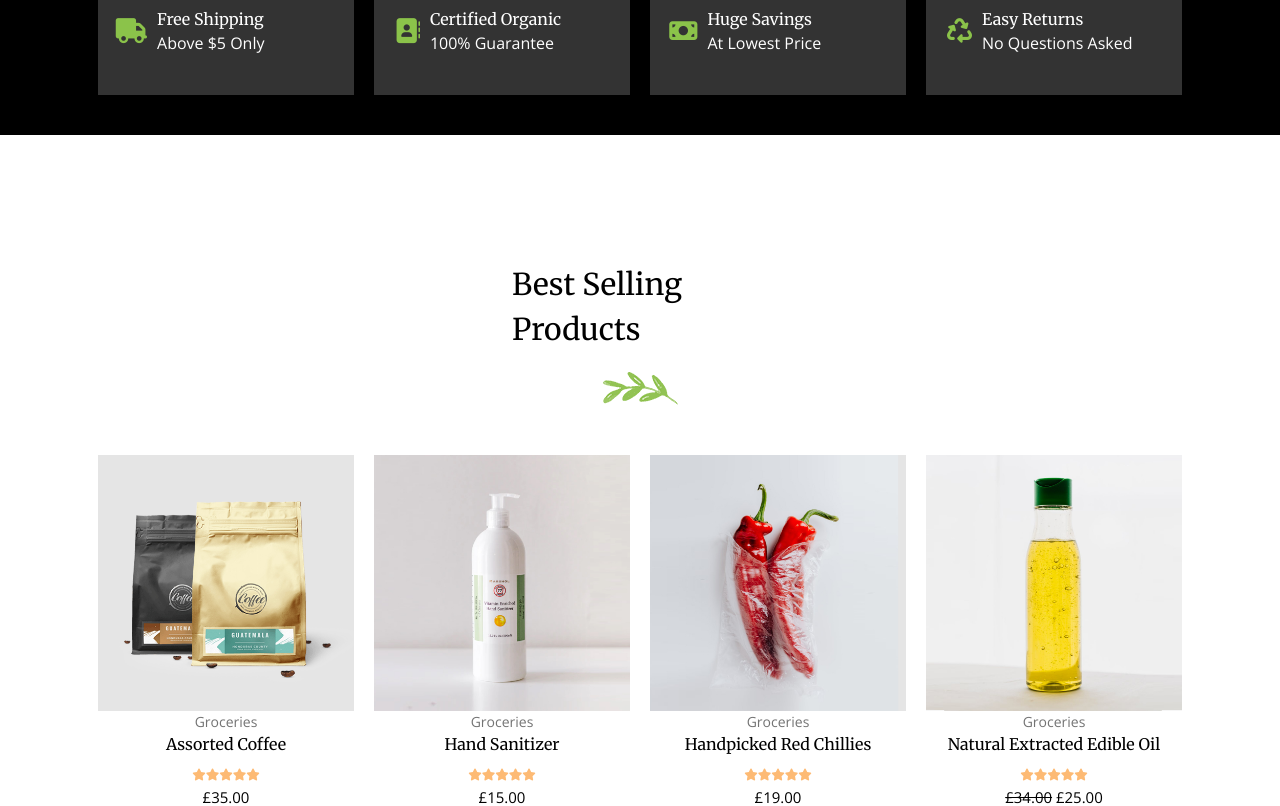
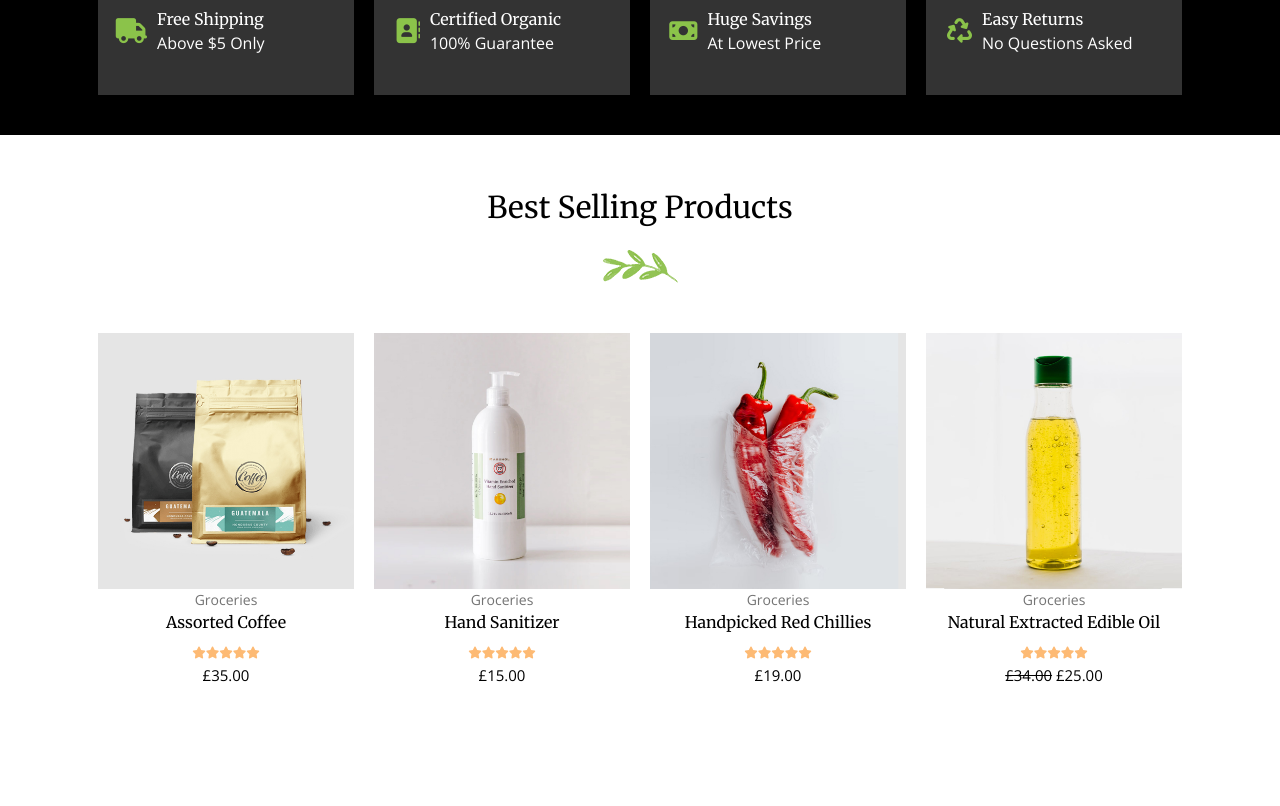
Before and after one commit to okwoducynthia/Organic-store, a React (Vite) app: page / in a window 1280 px wide. Shown: the part 1060-1866 px from the top of the page. Built offline with nearby package versions, Linux system fonts and the light colour scheme; a web font is replaced by a local one.

Commit message:
best selling heading image centering

```diff
--- a/src/Components/Home/Home.css
+++ b/src/Components/Home/Home.css
@@ -173,18 +173,16 @@
 /* ====BEST PRODUCTS SECTION STARTS HERE==== */
 .best-container-main {
   height: 100vh;
-  justify-items: center;
-  align-content: center;
-}
-.best-heading {
-  justify-items: center;
-  margin: auto;
-  width: 20%;
+  padding-top: 50px;
 }
 .best-heading h1 {
+  text-align: center;
   font-size: 30px;
   font-family: var(--merriweather-font);
   margin-bottom: 20px;
+}
+.best-heading img {
+  margin: auto;
 }
 .best-sub-container {
   display: flex;
@@ -783,9 +781,6 @@
   .best-sub-container div {
     width: 70%;
   }
-  .best-heading {
-    width: 50%;
-  }
   .best-heading h1 {
     font-size: 18px;
   }
@@ -823,10 +818,6 @@
   .trend-sub-container div {
     width: 70%;
   }
-  /* .trending-heading {
-    width: 50%;
-    margin: auto;
-  } */
   .trending-heading h1 {
     font-size: 18px;
   }
```
